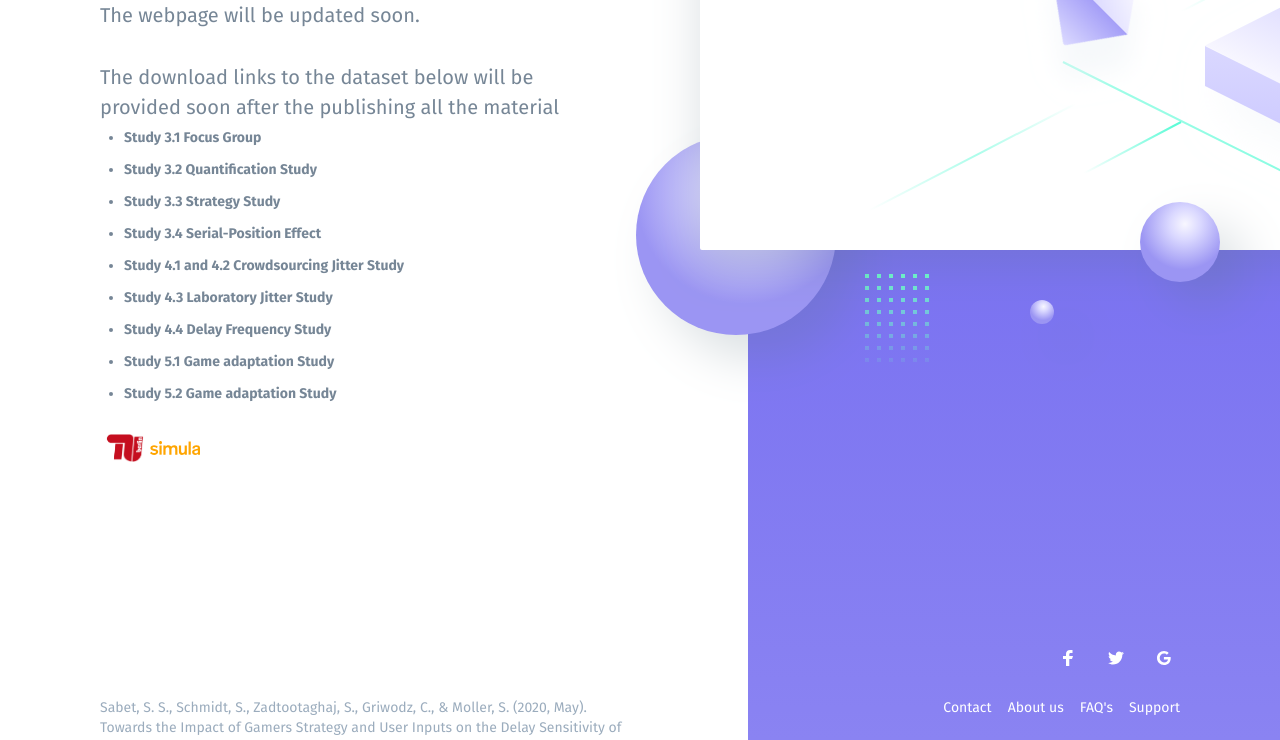
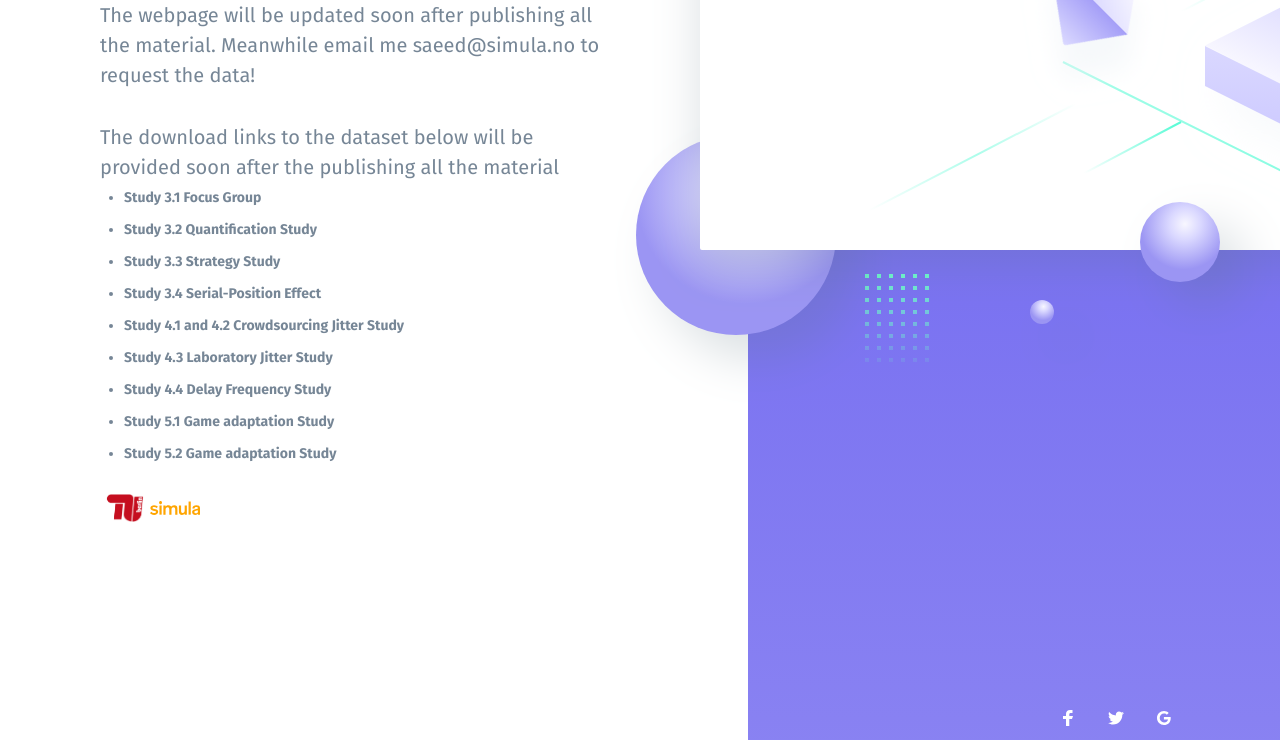
Before and after one commit to sssabet/gamedataset, a plain HTML site: page index.html in a window 1280 px wide. Shown: the part 360-1100 px from the top of the page. Drawn offline with nearby package versions, Linux system fonts and the light colour scheme.

Commit message:
Update index.html

```diff
--- a/index.html
+++ b/index.html
@@ -51,7 +51,7 @@
                         <div class="hero-copy">
                             <div class="container-sm">
                                 <h1 class="hero-title h2-mobile mt-0 is-revealing">Subjective Studies Conducted</h1>
-                                <p class="hero-paragraph is-revealing">The webpage will be updated soon.</p>
+                                <p class="hero-paragraph is-revealing">The webpage will be updated soon after publishing all the material. Meanwhile email me saeed@simula.no to request the data!</p>
 								The download links to the dataset below will be provided soon after the publishing all the material
 								<ul style="list-style-position: initial; list-style-image: initial; font-size: 14px; line-height: 32px; font-weight: bold; text-align: center;">
 								<li style="clear: both; text-align: left;">Study 3.1 Focus Group</li>
```
